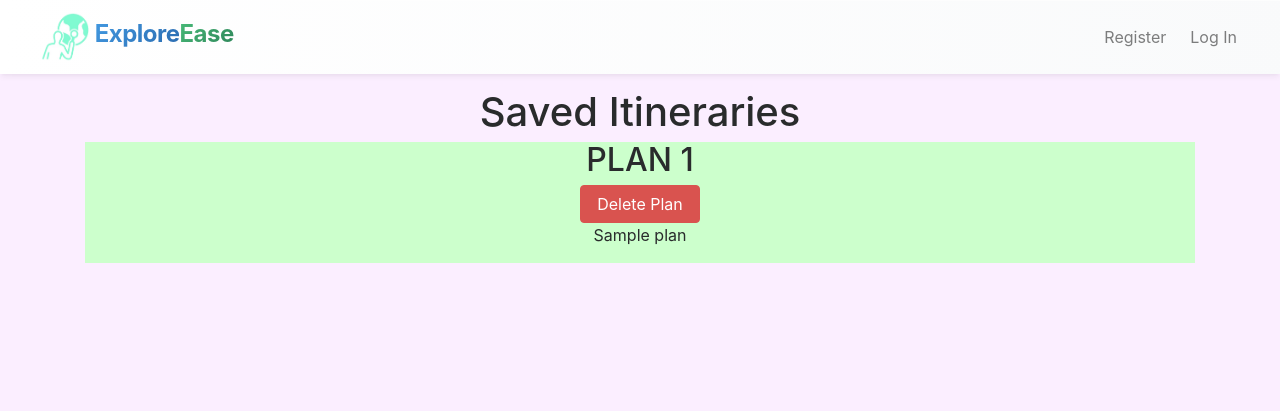
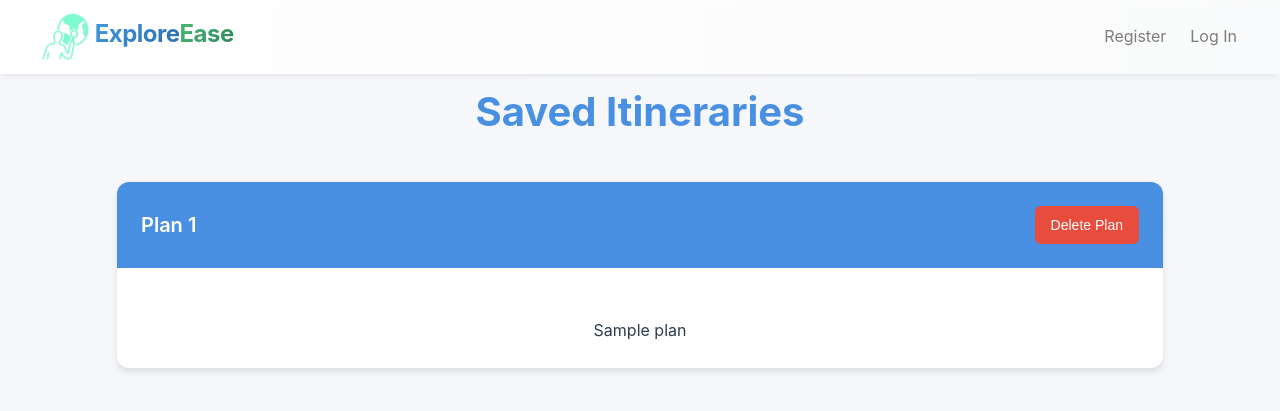
Before and after one commit to TanishaKothari/ExploreEase, a Flask app: template templates/saves.html in a window 1280 px wide. Shown: the top 411 px of the page. Run offline with Flask 3, Linux system fonts and the light colour scheme; the template is opened without the code that fills it: most values are stand-ins (such as "Sample title", 1, 10 or a date in 2020); parts of the project's set-up code (start-up, migrations or seed data) failed here and were passed over; some libraries are stand-ins or nearby versions.

Commit message:
Fixed saving bug, improved design

```diff
--- a/app.py
+++ b/app.py
@@ -207,6 +207,9 @@ def regenerate():
 @app.route("/save_plan", methods=['POST'])
 @login_required
 def save_plan():
+    # Retrieve the plan details from the form
+    generated_itinerary = request.form.get('plan_details')
+
     # Store the plan in the database
     con = get_db_connection()
     cursor = con.cursor()
--- a/static/styles.css
+++ b/static/styles.css
@@ -202,6 +202,13 @@ body.feedback-page {
 
 body.edit_profile-page {
     background-color: #f0f7ff;
+}
+
+body.saves-page {
+    font-family: 'Inter', -apple-system, BlinkMacSystemFont, sans-serif;
+    line-height: 1.6;
+    color: #2C3E50;
+    background-color: #F5F7FA;
 }
 
 
@@ -573,6 +580,82 @@ body.edit_profile-page {
 }
 
 
+/* Saved itineraries page */
+.plans-container {
+    max-width: 1200px;
+    margin: 0 auto;
+    padding: 0 1rem;
+}
+
+.saved-plans {
+    display: grid;
+    grid-template-columns: repeat(auto-fit, minmax(300px, 1fr));
+    gap: 2rem;
+    padding: 1rem;
+}
+
+.plan-card {
+    background: white;
+    border-radius: 12px;
+    box-shadow: 0 4px 6px rgba(0, 0, 0, 0.1);
+    transition: transform 0.2s ease-in-out;
+    overflow: hidden;
+}
+
+.plan-card:hover {
+    transform: translateY(-5px);
+}
+
+.plan-header {
+    padding: 1.5rem;
+    background: #4A90E2;
+    color: white;
+    display: flex;
+    justify-content: space-between;
+    align-items: center;
+}
+
+.plan-title {
+    margin: 0;
+    font-size: 1.25rem;
+    font-weight: 600;
+}
+
+.plan-content {
+    padding: 1.5rem;
+    white-space: pre-line;
+}
+
+.delete-plan-btn {
+    background-color: #E74C3C;
+    color: white;
+    border: none;
+    padding: 0.5rem 1rem;
+    border-radius: 6px;
+    cursor: pointer;
+    font-size: 0.875rem;
+    transition: background-color 0.2s ease;
+}
+
+.delete-plan-btn:hover {
+    background-color: #c0392b;
+}
+
+.empty-state {
+    text-align: center;
+    padding: 4rem 2rem;
+    background: white;
+    border-radius: 12px;
+    box-shadow: 0 4px 6px rgba(0, 0, 0, 0.1);
+}
+
+.empty-state p {
+    font-size: 1.25rem;
+    color: #666;
+    margin-bottom: 1.5rem;
+}
+
+
 /* Feedback page */
 .feedback-form-container {
     max-width: 800px;
@@ -735,6 +818,10 @@ body.edit_profile-page {
         width: 27.813rem;
     }
 
+    .saved-plans {
+        grid-template-columns: 1fr;
+    }
+
     .feedback-section, .feedback-list {
         padding: 1rem;
     }
--- a/templates/saves.html
+++ b/templates/saves.html
@@ -10,25 +10,38 @@
 
 {% block main %}
     <style>
-        .padding{
-            padding-bottom: 20px;
-            padding-top: 10px;
-            background-color: #fbeeff;
-            background-clip: padding-box;
+        h1 {
+            text-align: center;
+            color: #4A90E2;
+            font-size: 2.5rem;
+            margin-bottom: 2rem;
+            font-weight: 700;
         }
     </style>
 
-    <h1>Saved Itineraries</h1>
-    <div id="saved-plans">
-        {% for plan in saved_plans %}
-            <div style="background-color: {{ ["#FFCCCC", "#E9F1FA", "#effaf6", "#B6E1E7", "#DDD0C8", "#CCFFCC", "#CCCCFF", "#FFFFCC"]|random }}">
-            <h2>PLAN {{ loop.index }}</h2>
-            <form method="post" action="/delete_saved_plans">
-                <button type="submit" class="btn btn-danger">Delete Plan</button>
-                <input type="hidden" name="plan_id" value="{{ plan[0] }}">
-            </form>
-            <p style="white-space: pre-wrap">{{ plan[1] }}</p>
-            <div class="padding"></div>
-        {% endfor %}
+    <div class="plans-container">
+        <h1>Saved Itineraries</h1>
+        <div class="saved-plans">
+            {% if saved_plans %}
+                {% for plan in saved_plans %}
+                    <div class="plan-card">
+                        <div class="plan-header">
+                            <h2 class="plan-title">Plan {{ loop.index }}</h2>
+                            <form method="post" action="/delete_saved_plans" style="margin: 0;">
+                                <button type="submit" class="delete-plan-btn">Delete Plan</button>
+                                <input type="hidden" name="plan_id" value="{{ plan[0] }}">
+                            </form>
+                        </div>
+                        <div class="plan-content">
+                            {{ plan[1] }}
+                        </div>
+                    </div>
+                {% endfor %}
+            {% else %}
+                <div class="empty-state">
+                    <p>You have no saved plans yet. Start planning your next adventure!</p>
+                </div>
+            {% endif %}
+        </div>
     </div>
 {% endblock %}
```
Also changed, not shown: 2 other files.
